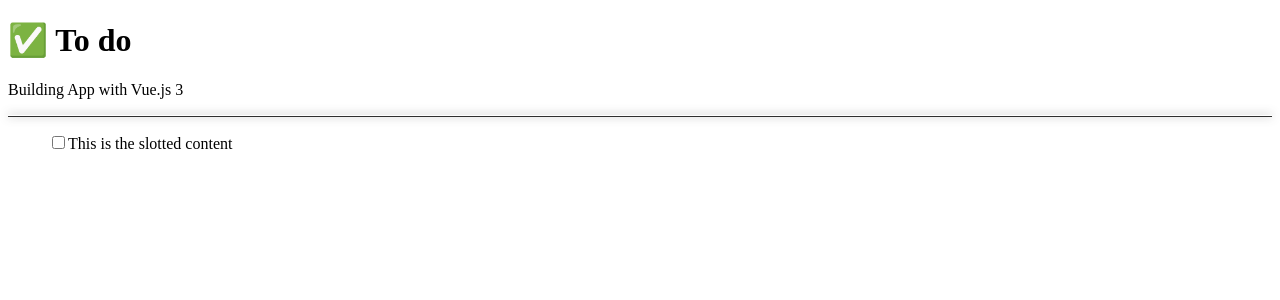
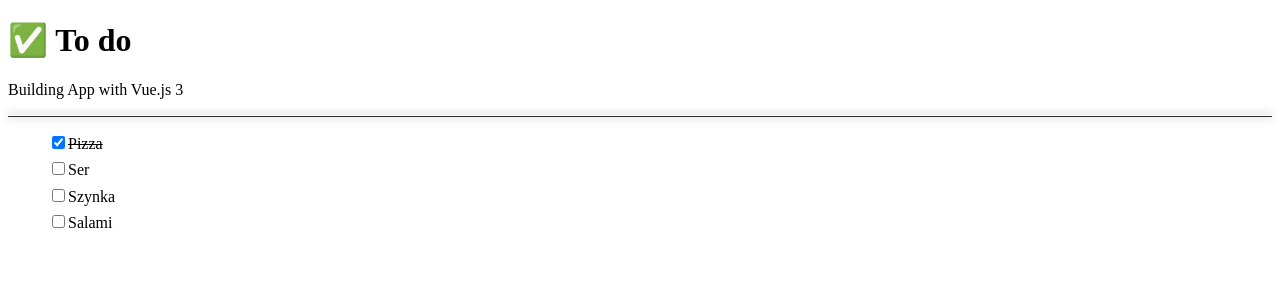
Before and after one commit to nekkox/1-todo, a Vue app: page / in a window 1280 px wide. Shown: the top 300 px of the page. Built offline with nearby package versions, Linux system fonts and the light colour scheme.

Commit message:
Function for updating item

```diff
--- a/src/components/ListItem.vue
+++ b/src/components/ListItem.vue
@@ -1,10 +1,5 @@
 <script setup>
-const props = defineProps({
-  isChecked: {
-    type: Boolean,
-    required: false,
-  },
-});
+const props = defineProps(["isChecked"]);
 </script>
 
 <template>
--- a/src/components/TodoList.vue
+++ b/src/components/TodoList.vue
@@ -1,9 +1,47 @@
 <script setup>
-    import ListItem from "@/components/ListItem.vue";
+import ListItem from "@/components/ListItem.vue";
+import { ref, onMounted } from "vue";
 
+const listItems = ref([
+  { title: "Pizza", checked: true },
+  { title: "Ser", checked: false },
+  { title: "Szynka", checked: false },
+  { title: "Salami", checked: false },
+]);
+
+function updateItem(item) {
+  const updatedItem = findItemInList(item);
+    if(updatedItem){
+        console.log(updatedItem);
+        toggleItemChecked(updatedItem);
+    }
+}
+
+function findItemInList(item) {
+  return listItems.value.find((itemInList) => itemInList.title === item.title);
+}
+
+function toggleItemChecked(item) {
+  return (item.checked = !item.checked);
+}
 </script>
 <template>
-     <ul>
-        <ListItem :is-checked="false">This is the slotted content</ListItem>
-      </ul>
+  <ul>
+    <li
+      v-for="(item, index) in listItems"
+      :key="index"
+      @click="updateItem(item)"
+    >
+      <ListItem :is-checked="item.checked">{{ item.title }}</ListItem>
+    </li>
+  </ul>
 </template>
+
+<style scoped>
+ul {
+  list-style: none;
+}
+li {
+  margin: 0.4rem 0;
+}
+</style>
```
Also changed, not shown: src/App.vue (+4 -5 lines), src/components/Header.vue (+4 -4 lines).
